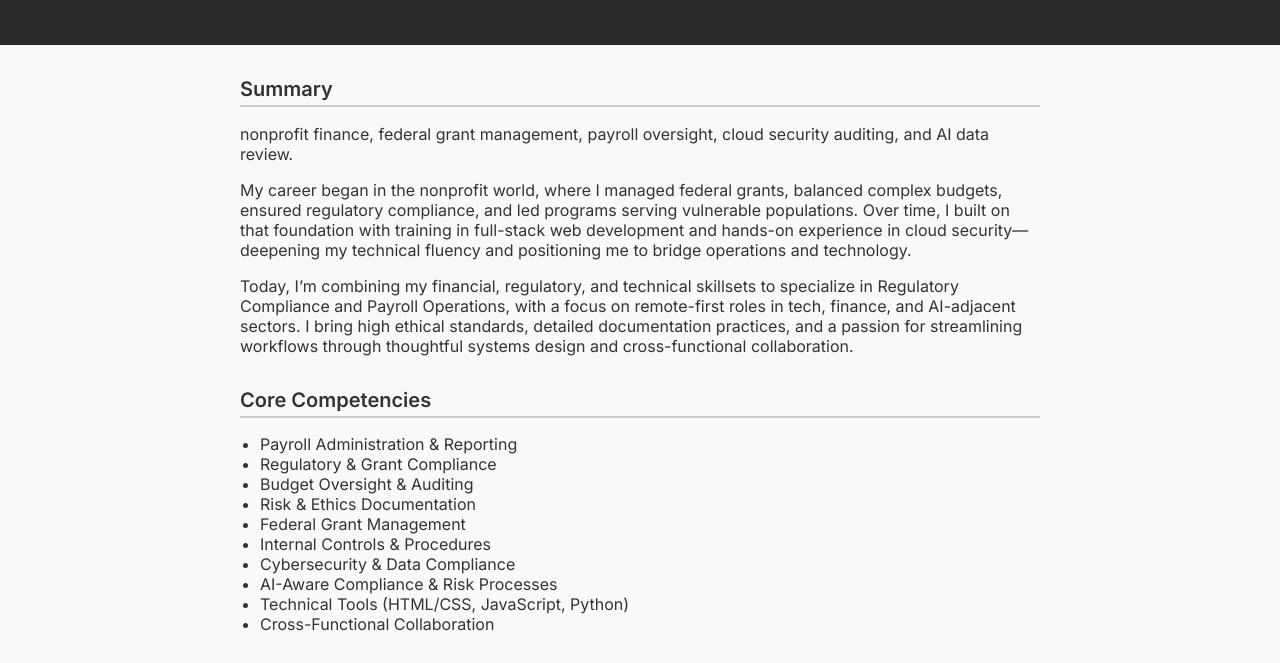
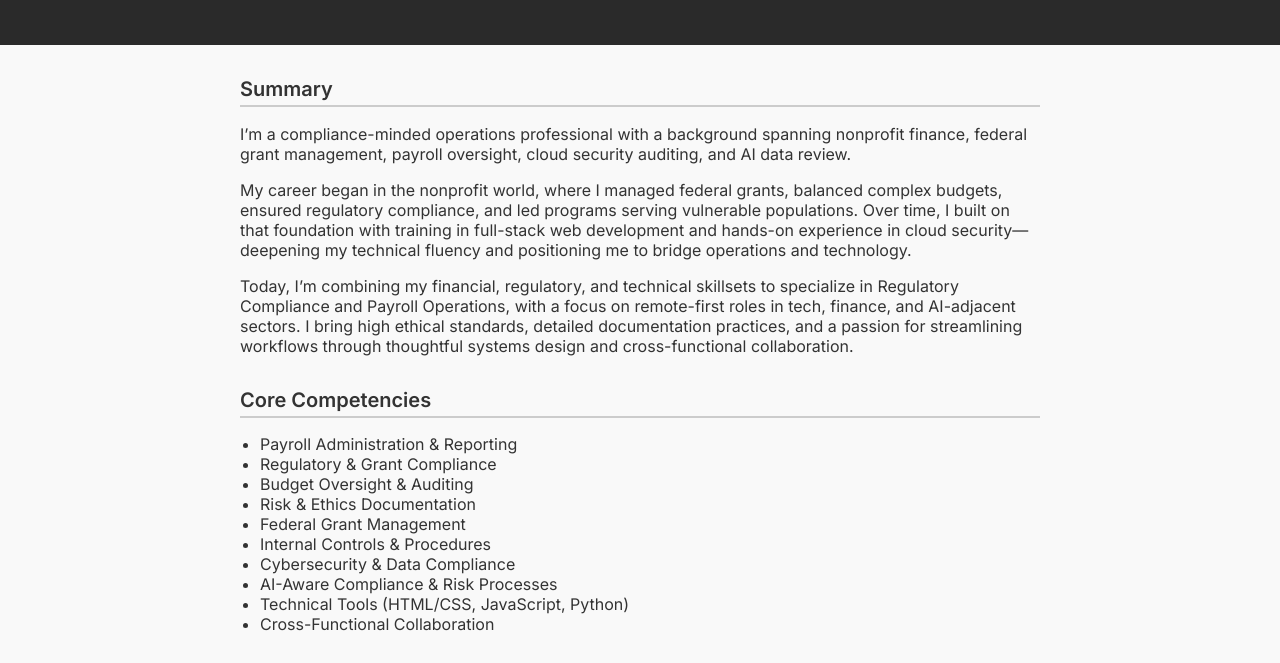
Before and after one commit to reganbogen/regan-portfolio, a plain HTML site: page index.html in a window 1280 px wide. Shown: the part 110-773 px from the top of the page. Drawn offline with Linux system fonts and the light colour scheme.

Commit message:
missed part of a sentence in narrative. Added it in

```diff
--- a/index.html
+++ b/index.html
@@ -57,7 +57,7 @@
   <main>
     <section>
       <h2>Summary</h2>
-      <p>nonprofit finance, federal grant management, payroll oversight, cloud security auditing, and AI data review.
+      <p>I’m a compliance-minded operations professional with a background spanning nonprofit finance, federal grant management, payroll oversight, cloud security auditing, and AI data review.
       <p>My career began in the nonprofit world, where I managed federal grants, balanced complex budgets, ensured regulatory compliance, and led programs serving vulnerable populations. Over time, I built on that foundation with training in full-stack web development and hands-on experience in cloud security—deepening my technical fluency and positioning me to bridge operations and technology.
       <p>Today, I’m combining my financial, regulatory, and technical skillsets to specialize in Regulatory Compliance and Payroll Operations, with a focus on remote-first roles in tech, finance, and AI-adjacent sectors. I bring high ethical standards, detailed documentation practices, and a passion for streamlining workflows through thoughtful systems design and cross-functional collaboration.</p>
     </section>
```
